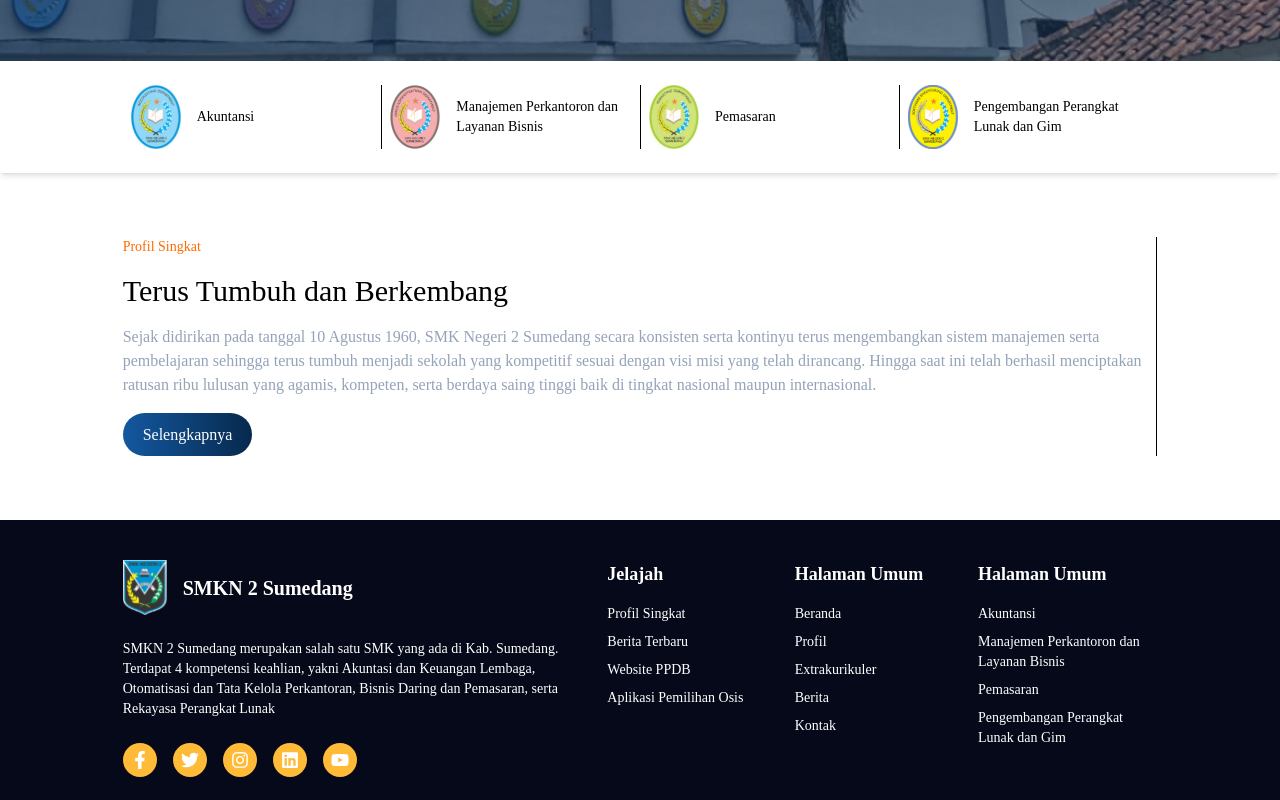
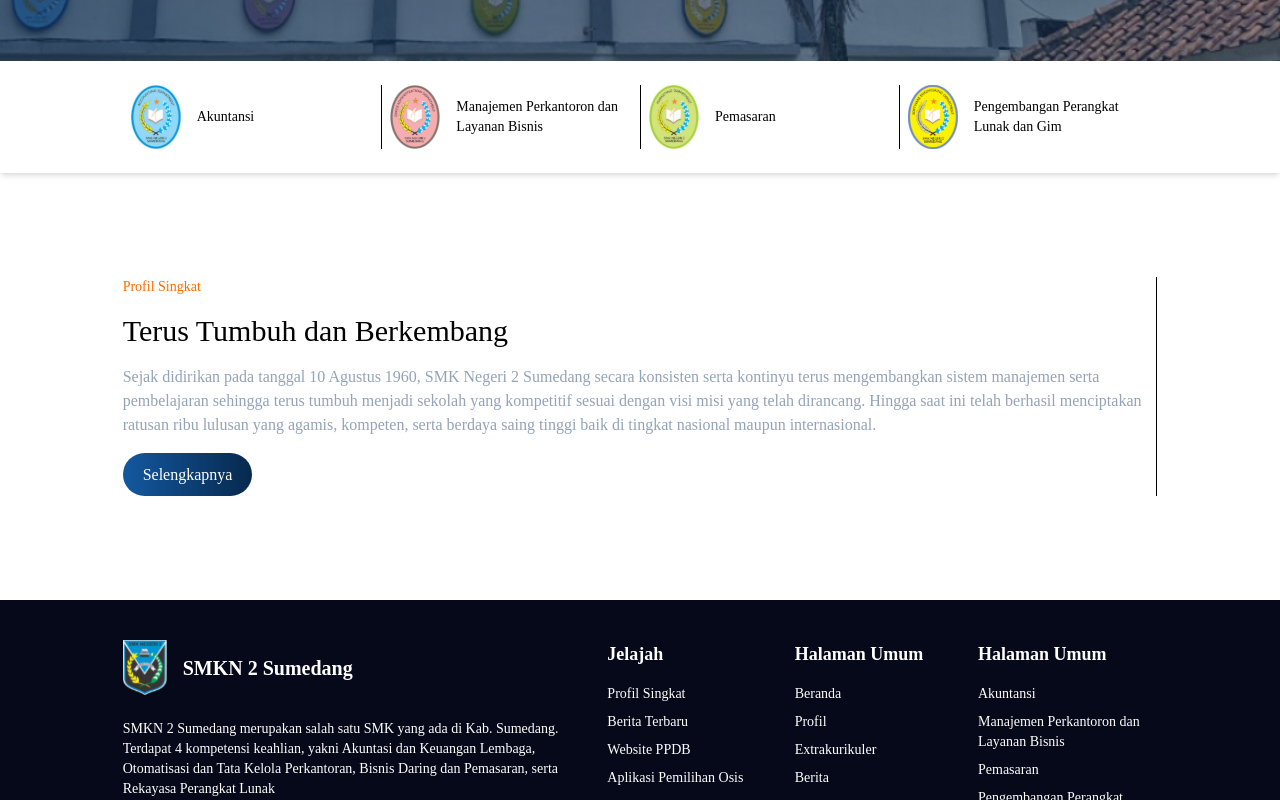
Before and after one commit to isyhfadilah/smkn2sumedang, a Next.js app: page / in a window 1280 px wide. Shown: the part 466-1266 px from the top of the page. Built offline with nearby package versions, Linux system fonts and the light colour scheme; a web font is replaced by a local one.

Commit message:
fix: vertical padding in profil section

```diff
--- a/src/components/common/sections/landing/profil.tsx
+++ b/src/components/common/sections/landing/profil.tsx
@@ -3,7 +3,7 @@ import Button from '@/components/ui/button'
 
 export const LandingProfil = () => {
   return (
-    <section className="flex py-16">
+    <section className="flex py-26">
       <Container>
         <div className="border-r border-black space-y-4">
           <p className="text-sm text-dark">Profil Singkat</p>
--- a/src/shared/styles/app.css
+++ b/src/shared/styles/app.css
@@ -591,8 +591,8 @@
 .px-9{padding-left:2.25rem;padding-right:2.25rem;}
 .py-0\.6rem{padding-top:0.6rem;padding-bottom:0.6rem;}
 .py-10{padding-top:2.5rem;padding-bottom:2.5rem;}
-.py-16{padding-top:4rem;padding-bottom:4rem;}
 .py-2{padding-top:0.5rem;padding-bottom:0.5rem;}
+.py-26{padding-top:6.5rem;padding-bottom:6.5rem;}
 .py-2px{padding-top:2px;padding-bottom:2px;}
 .py-3{padding-top:0.75rem;padding-bottom:0.75rem;}
 .py-4{padding-top:1rem;padding-bottom:1rem;}
```
